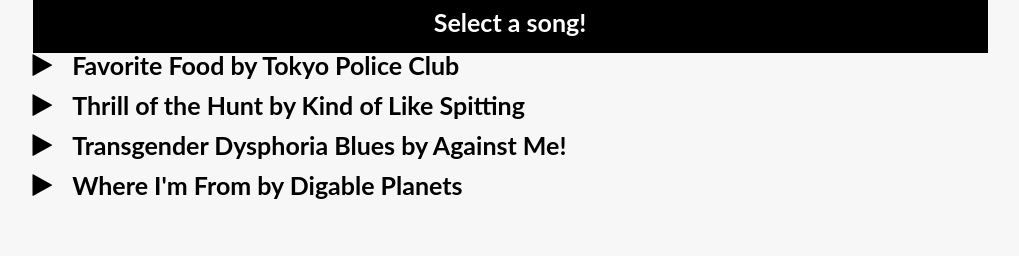
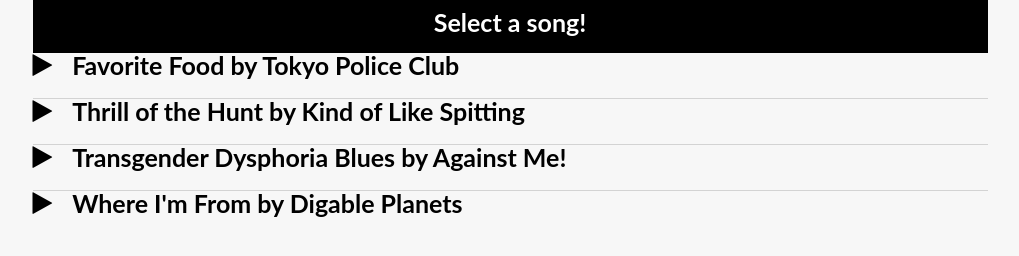
Before and after one commit to coloradokim/schlesinger-JSmusic-Player, a plain HTML site: page index.html in a window 1280 px wide. Shown: the whole page, without its empty margins (130-1149 px from the left). Drawn offline with Linux system fonts and the light colour scheme.

Commit message:
Improved css

```diff
--- a/index.html
+++ b/index.html
@@ -11,22 +11,22 @@
     <h2 >Select a song!</h2>
   </header>
   <section class= "musicPlayer">
-    <article class "song1">
+    <article class = "song1">
       <i class="fa fa-play" id="playButton1"></i>
       <h2>Favorite Food by Tokyo Police Club</h2>
       <audio id = "audio1" src="songs/favourite-food.mp3"></audio>
     </article>
-    <article class "song2">
+    <article class = "song2">
       <i class="fa fa-play" id="playButton2"></i>
       <h2>Thrill of the Hunt by Kind of Like Spitting</h2>
       <audio id = "audio2" src="songs/thrill-of-the-hunt.mp3"></audio>
     </article>
-    <article class "song3">
+    <article class = "song3">
       <i class="fa fa-play" id="playButton3"></i>
       <h2>Transgender Dysphoria Blues by Against Me!</h2>
       <audio id ="audio3" src="songs/transgender-dysphoria-blues.mp3"></audio>
     </article>
-    <article class "song4">
+    <article class = "song4">
       <i class="fa fa-play" id="playButton4"></i>
       <h2>Where I'm From by Digable Planets</h2>
       <audio id= "audio4" src="songs/where-im-from.mp3"></audio>
--- a/style.css
+++ b/style.css
@@ -58,7 +58,7 @@
   font-family: 'Lato','Helvetica Neue', Arial, Helvetica, sans-serif;
   font-size: 25px;
   font-weight: bold;
-  background-color: rgb(247,247,247)
+  background-color: rgba(247,247,247,.9)
 }
 
 header {
@@ -70,7 +70,19 @@
 }
 
 article h2 {
-  padding-bottom: 15px;
+  padding-bottom: 20px;
+ }
+
+.song1 h2 {
+	border-bottom: solid lightgrey 1px;
+}
+
+.song2 h2 {
+	border-bottom: solid lightgrey 1px;
+}
+
+.song3 h2 {
+	border-bottom: solid lightgrey 1px;
 }
 
 i {
```
